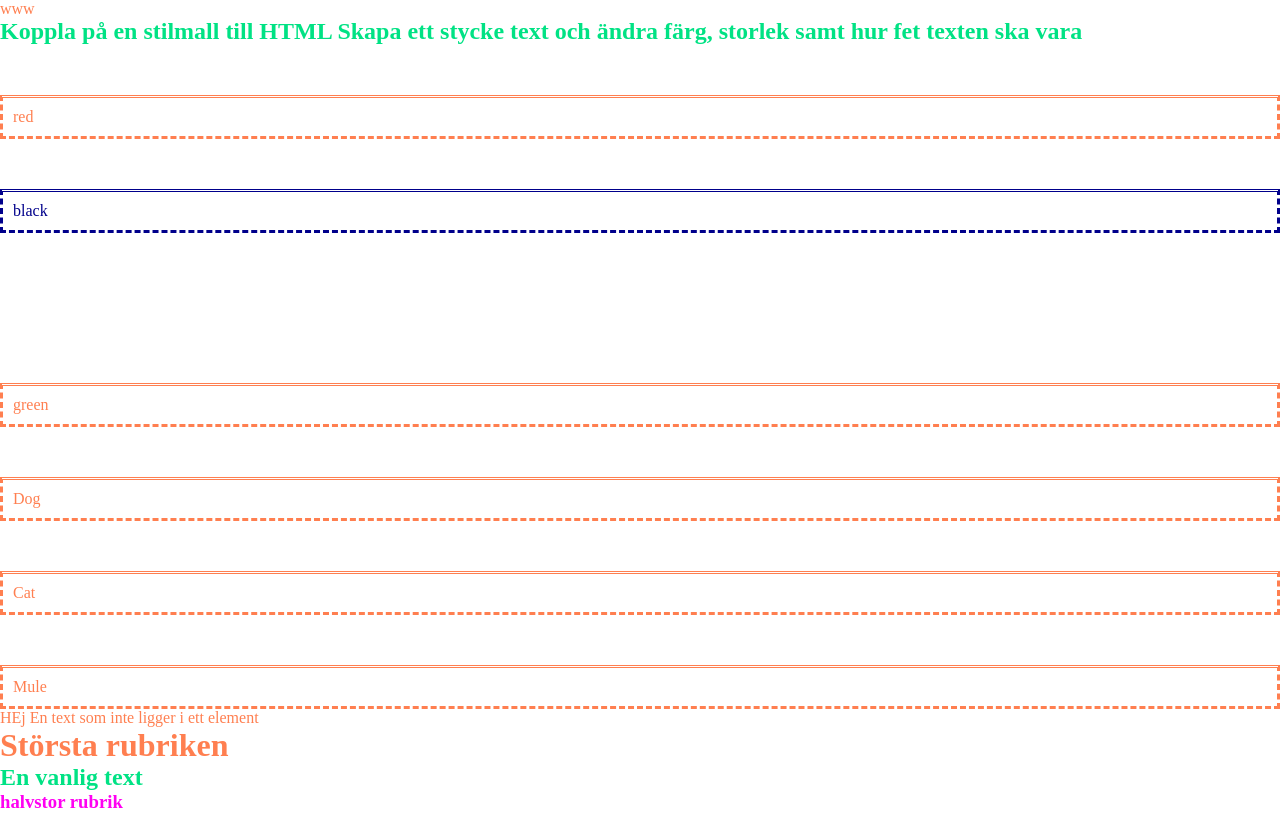
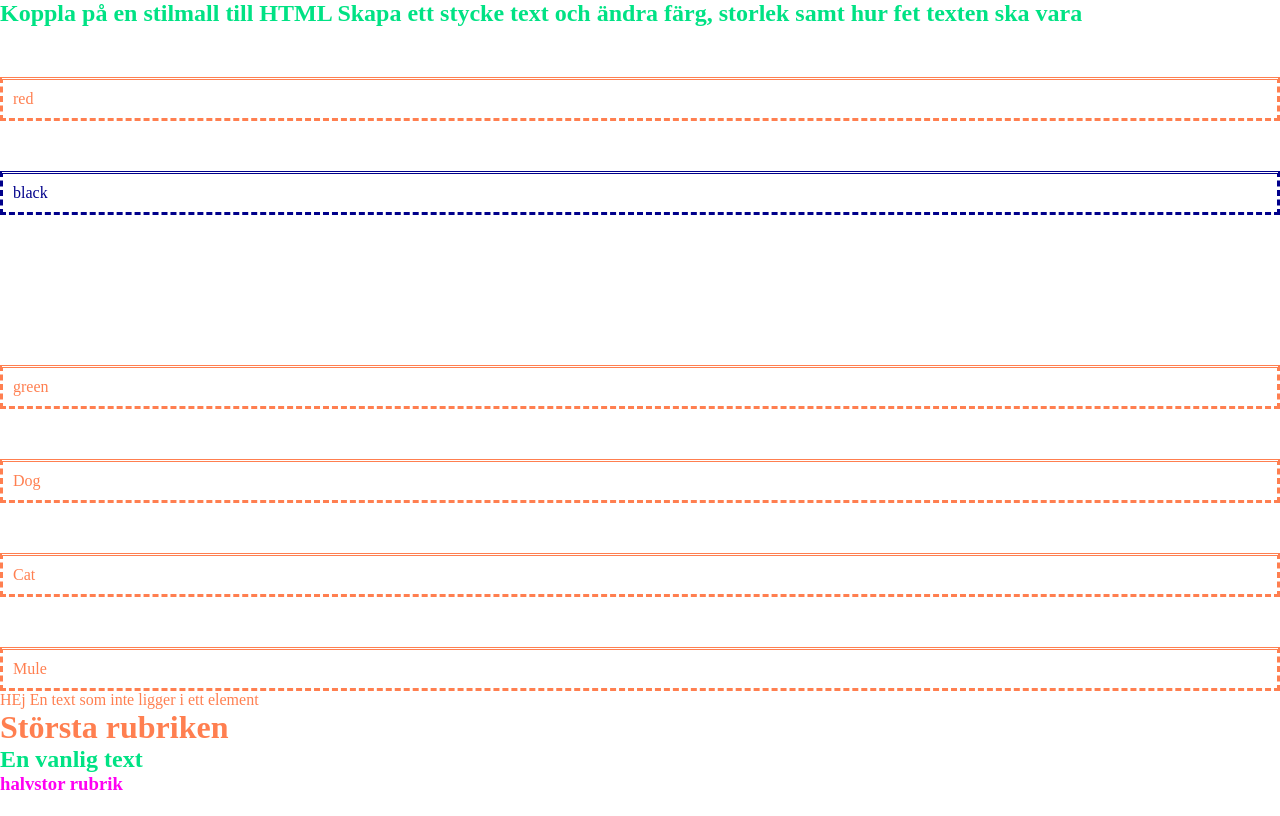
Before and after one commit to MarcusJoh/ProgrammeringforUXproduktion20, a plain HTML site: page dag 3 - css/index.html in a window 1280 px wide. Shown: the top 816 px of the page. Drawn offline with Linux system fonts and the light colour scheme.

Commit message:
Update index.html

```diff
--- a/dag 3 - css/index.html
+++ b/dag 3 - css/index.html
@@ -22,7 +22,7 @@
 
 
 <body>
-www
+
 
 
 
```
